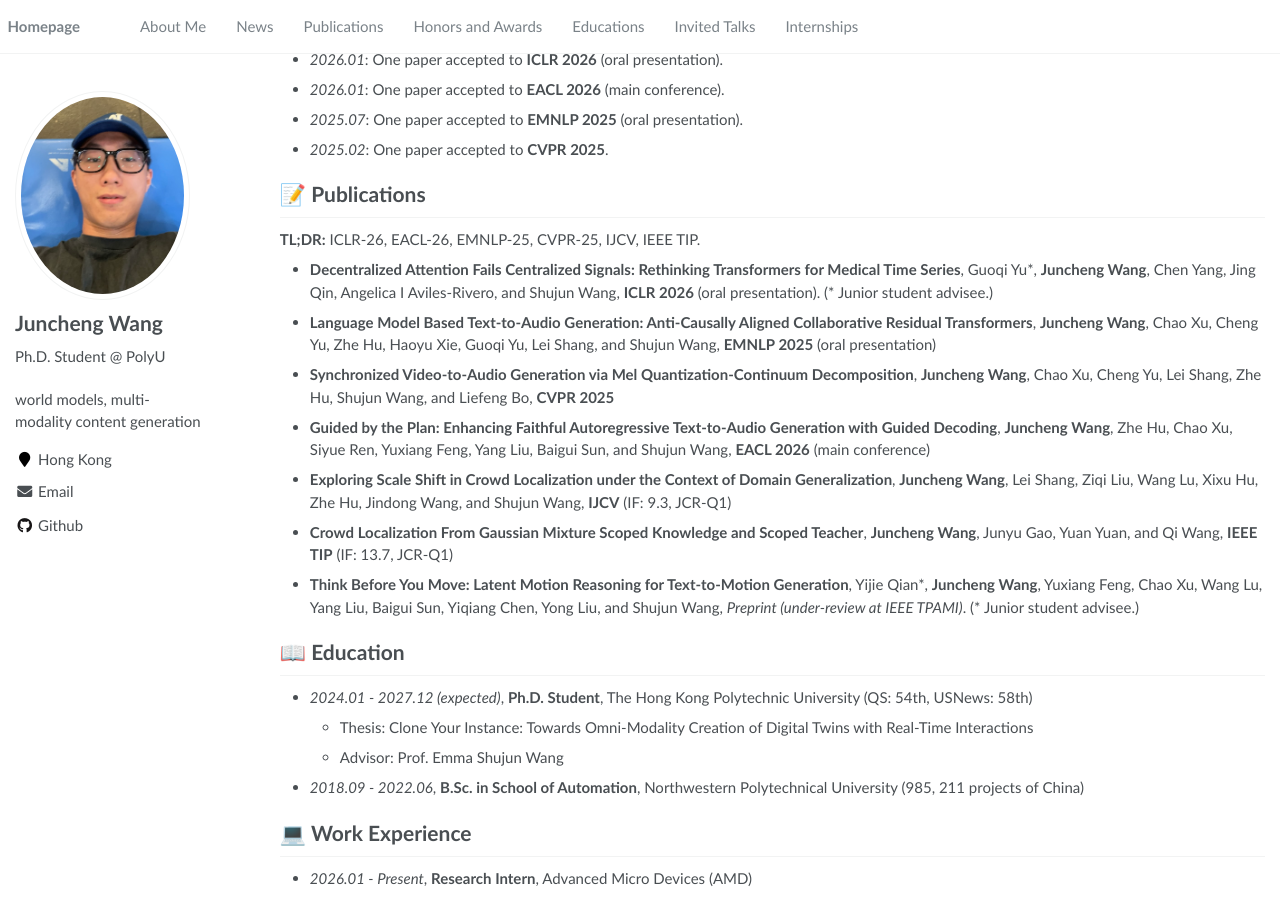
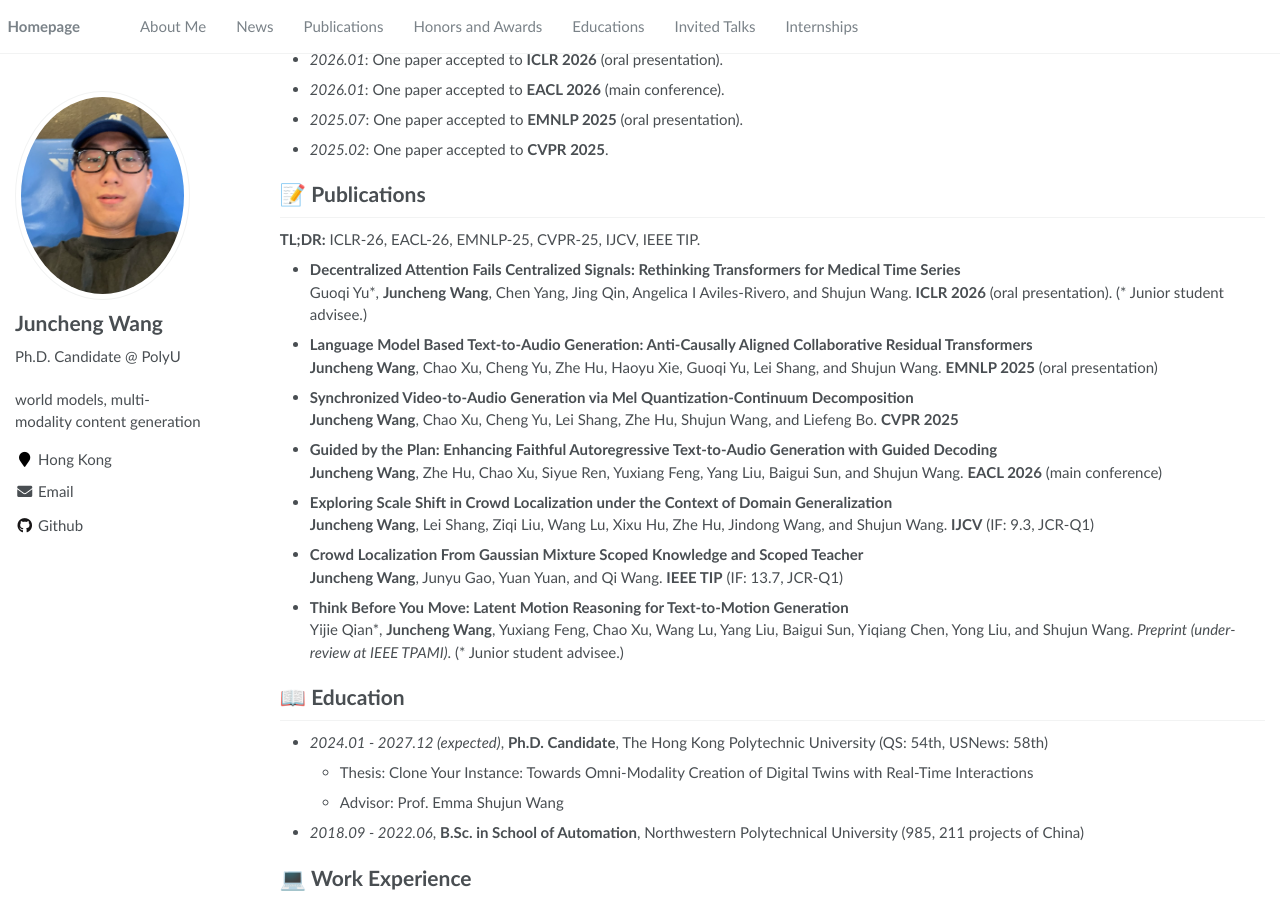
Before and after one commit to wjc2830/JunchengWang.github.io, a Jekyll site: the page built from _pages/about.md, in a window 1280 px wide and 900 px high, scrolled down 527 px. Built offline with Jekyll 4.4.1, drawn with Linux system fonts in a browser that asks for light colours; some of the changed text lies outside the part shown.

Commit message:
Update to PhD candidate, reformat publications with two lines

```diff
--- a/_config.yml
+++ b/_config.yml
@@ -23,7 +23,7 @@ baidu_site_verification  :  # get baidu_site_verification from https://ziyuan.ba
 author:
   name             : "Juncheng Wang"
   avatar           : "images/avatar.jpg"
-  bio              : "Ph.D. Student @ PolyU"
+  bio              : "Ph.D. Candidate @ PolyU"
   location         : "Hong Kong"
   employer         :
   pubmed           :
--- a/_pages/about.md
+++ b/_pages/about.md
@@ -19,7 +19,7 @@ redirect_from:
 
 # About Me
 
-I am a Ph.D. student at **The Hong Kong Polytechnic University** (QS: 54th, USNews: 58th), advised by **Prof. Emma Shujun Wang**. My thesis is titled *"Clone Your Instance: Towards Omni-Modality Creation of Digital Twins with Real-Time Interactions"*.
+I am a Ph.D. candidate at **The Hong Kong Polytechnic University** (QS: 54th, USNews: 58th), advised by **Prof. Emma Shujun Wang**. My thesis is titled *"Clone Your Instance: Towards Omni-Modality Creation of Digital Twins with Real-Time Interactions"*.
 
 My research interests span a spectrum of **world models**, **multi-modality content generation**, **omni-language models**, **diffusion models**, and **reinforcement learning**. I am interested in advancing cooperative multi-modal artificial intelligence generative content (MMAIGC) by addressing key challenges in real-time interactive content generation. Specifically, my research draws on foundational mechanisms and principles from MMAIGC, and operationalizes them into world models capable of exhibiting multi-modality generation.
 
@@ -43,23 +43,30 @@ My research interests span a spectrum of **world models**, **multi-modality cont
 
 **TL;DR:** ICLR-26, EACL-26, EMNLP-25, CVPR-25, IJCV, IEEE TIP.
 
-- **Decentralized Attention Fails Centralized Signals: Rethinking Transformers for Medical Time Series**, Guoqi Yu\*, **Juncheng Wang**, Chen Yang, Jing Qin, Angelica I Aviles-Rivero, and Shujun Wang, **ICLR 2026** (oral presentation). (\* Junior student advisee.)
+- **Decentralized Attention Fails Centralized Signals: Rethinking Transformers for Medical Time Series**
+  <br>Guoqi Yu\*, **Juncheng Wang**, Chen Yang, Jing Qin, Angelica I Aviles-Rivero, and Shujun Wang. **ICLR 2026** (oral presentation). (\* Junior student advisee.)
 
-- **Language Model Based Text-to-Audio Generation: Anti-Causally Aligned Collaborative Residual Transformers**, **Juncheng Wang**, Chao Xu, Cheng Yu, Zhe Hu, Haoyu Xie, Guoqi Yu, Lei Shang, and Shujun Wang, **EMNLP 2025** (oral presentation)
+- **Language Model Based Text-to-Audio Generation: Anti-Causally Aligned Collaborative Residual Transformers**
+  <br>**Juncheng Wang**, Chao Xu, Cheng Yu, Zhe Hu, Haoyu Xie, Guoqi Yu, Lei Shang, and Shujun Wang. **EMNLP 2025** (oral presentation)
 
-- **Synchronized Video-to-Audio Generation via Mel Quantization-Continuum Decomposition**, **Juncheng Wang**, Chao Xu, Cheng Yu, Lei Shang, Zhe Hu, Shujun Wang, and Liefeng Bo, **CVPR 2025**
+- **Synchronized Video-to-Audio Generation via Mel Quantization-Continuum Decomposition**
+  <br>**Juncheng Wang**, Chao Xu, Cheng Yu, Lei Shang, Zhe Hu, Shujun Wang, and Liefeng Bo. **CVPR 2025**
 
-- **Guided by the Plan: Enhancing Faithful Autoregressive Text-to-Audio Generation with Guided Decoding**, **Juncheng Wang**, Zhe Hu, Chao Xu, Siyue Ren, Yuxiang Feng, Yang Liu, Baigui Sun, and Shujun Wang, **EACL 2026** (main conference)
+- **Guided by the Plan: Enhancing Faithful Autoregressive Text-to-Audio Generation with Guided Decoding**
+  <br>**Juncheng Wang**, Zhe Hu, Chao Xu, Siyue Ren, Yuxiang Feng, Yang Liu, Baigui Sun, and Shujun Wang. **EACL 2026** (main conference)
 
-- **Exploring Scale Shift in Crowd Localization under the Context of Domain Generalization**, **Juncheng Wang**, Lei Shang, Ziqi Liu, Wang Lu, Xixu Hu, Zhe Hu, Jindong Wang, and Shujun Wang, **IJCV** (IF: 9.3, JCR-Q1)
+- **Exploring Scale Shift in Crowd Localization under the Context of Domain Generalization**
+  <br>**Juncheng Wang**, Lei Shang, Ziqi Liu, Wang Lu, Xixu Hu, Zhe Hu, Jindong Wang, and Shujun Wang. **IJCV** (IF: 9.3, JCR-Q1)
 
-- **Crowd Localization From Gaussian Mixture Scoped Knowledge and Scoped Teacher**, **Juncheng Wang**, Junyu Gao, Yuan Yuan, and Qi Wang, **IEEE TIP** (IF: 13.7, JCR-Q1)
+- **Crowd Localization From Gaussian Mixture Scoped Knowledge and Scoped Teacher**
+  <br>**Juncheng Wang**, Junyu Gao, Yuan Yuan, and Qi Wang. **IEEE TIP** (IF: 13.7, JCR-Q1)
 
-- **Think Before You Move: Latent Motion Reasoning for Text-to-Motion Generation**, Yijie Qian\*, **Juncheng Wang**, Yuxiang Feng, Chao Xu, Wang Lu, Yang Liu, Baigui Sun, Yiqiang Chen, Yong Liu, and Shujun Wang, *Preprint (under-review at IEEE TPAMI)*. (\* Junior student advisee.)
+- **Think Before You Move: Latent Motion Reasoning for Text-to-Motion Generation**
+  <br>Yijie Qian\*, **Juncheng Wang**, Yuxiang Feng, Chao Xu, Wang Lu, Yang Liu, Baigui Sun, Yiqiang Chen, Yong Liu, and Shujun Wang. *Preprint (under-review at IEEE TPAMI)*. (\* Junior student advisee.)
 
 
 # 📖 Education
-- *2024.01 - 2027.12 (expected)*, **Ph.D. Student**, The Hong Kong Polytechnic University (QS: 54th, USNews: 58th)
+- *2024.01 - 2027.12 (expected)*, **Ph.D. Candidate**, The Hong Kong Polytechnic University (QS: 54th, USNews: 58th)
   - Thesis: Clone Your Instance: Towards Omni-Modality Creation of Digital Twins with Real-Time Interactions
   - Advisor: Prof. Emma Shujun Wang
 - *2018.09 - 2022.06*, **B.Sc. in School of Automation**, Northwestern Polytechnical University (985, 211 projects of China)
```
